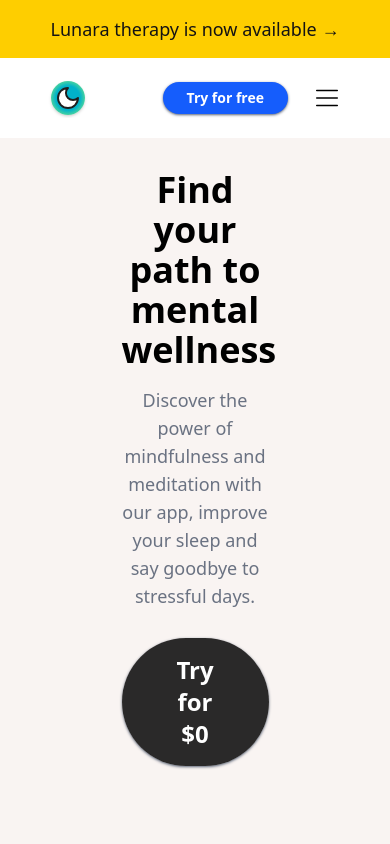
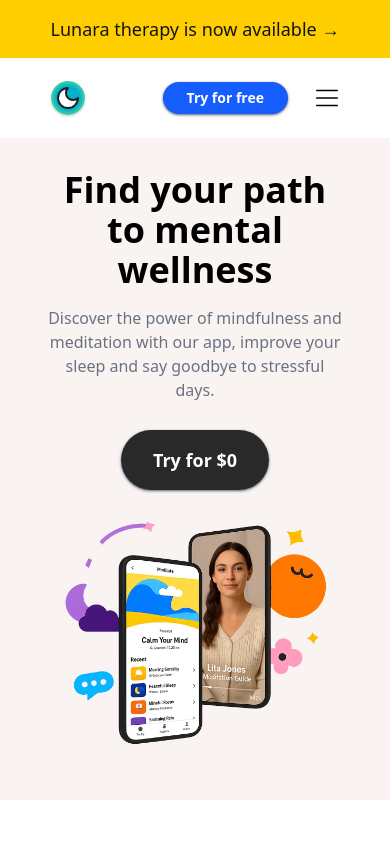
Before and after one commit to Ireneripo/lunara, a React (Vite) app: page / in a window 390 px wide. Shown: the top 844 px of the page. Built offline with nearby package versions, Linux system fonts and the light colour scheme.

Commit message:
style:💄 improve Hero alignment on mobile

```diff
--- a/src/components/Hero/Hero.jsx
+++ b/src/components/Hero/Hero.jsx
@@ -4,23 +4,22 @@ import Button from '../Button/Button';
 function Hero() {
   return (
     <div className="bg-[#F9F4F2]">
-      {/* <div className="flex justify-between items-center py-8 px-12 max-w-7xl mx-auto gap-22"> */}
       <div className="flex flex-col items-center md:flex-row md:justify-between md:items-center py-8 px-12 max-w-7xl mx-auto gap-22">
-        <div className="w-1/2">
-          <div className="self-center">
-            <h1 className="text-center text-4xl md:text-left md:text-6xl font-semibold mb-4">
+        <div className="w-full md:w-1/2 flex justify-center">
+          <div className="text-center md:text-left">
+            <h1 className="text-4xl md:text-6xl font-semibold mb-4">
               Find your path to mental wellness
             </h1>
-            <p className="text-center md:text-left text-lg text-gray-500">
+            <p className="text-md md:text-lg text-gray-500">
               Discover the power of mindfulness and meditation with our app,
               improve your sleep and say goodbye to stressful days.
             </p>
-            <Button className="bg-[#141313]/90 hover:bg-[#141313] text-white px-10 py-4 rounded-full shadow shadow-gray-500 text-2xl font-semibold mt-7 cursor-pointer">
+            <Button className="bg-[#141313]/90 hover:bg-[#141313] text-white px-8 md:px-10 py-4  rounded-full shadow shadow-gray-500 text-lg md:text-2xl font-semibold mt-7 cursor-pointer">
               Try for $0
             </Button>
           </div>
         </div>
-        <div className="w-1/2">
+        <div className="w-full mt-[-80px] md:mt-0 md:w-1/2 flex justify-center">
           <img
             className="w-11/12"
             src="src/assets/hero.webp"
```
